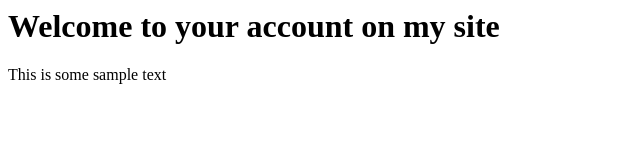
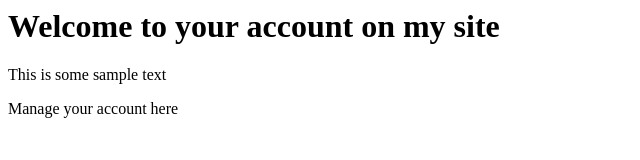
Before and after one commit to drew-fierst/class-demo, a plain HTML site: page Account/index.html in a window 1280 px wide. Shown: the whole page, without its empty margins (0-640 px from the left). Drawn offline with Linux system fonts and the light colour scheme.

Commit message:
finalizes account content

```diff
--- a/Account/index.html
+++ b/Account/index.html
@@ -6,5 +6,6 @@
 		<h1>Welcome to your account on my site</h1>
 
 		<p>This is some sample text</p>
+		<p>Manage your account here</p>
 	</body>
 </html>
```
